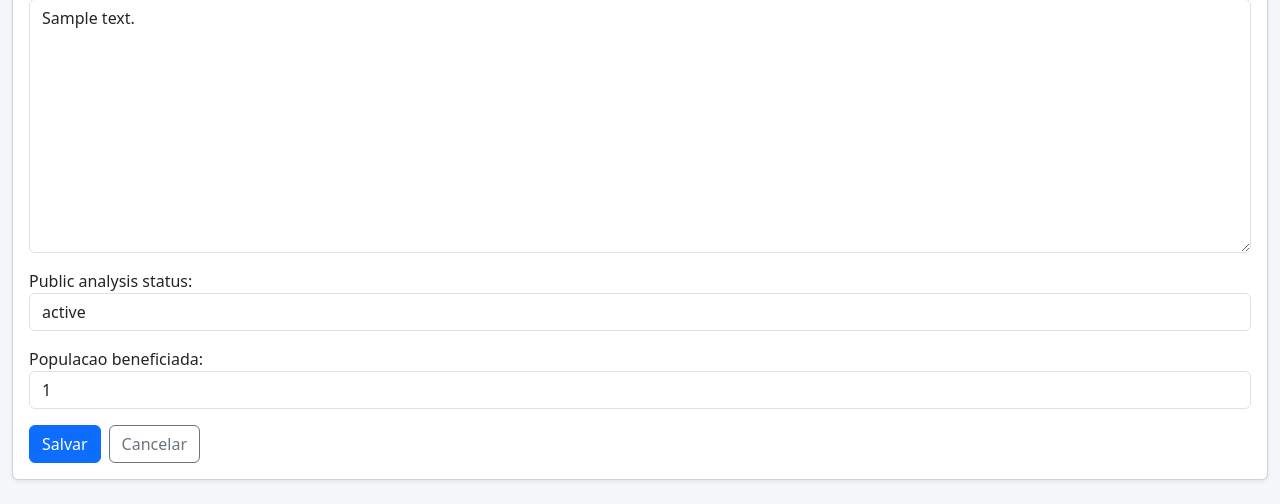
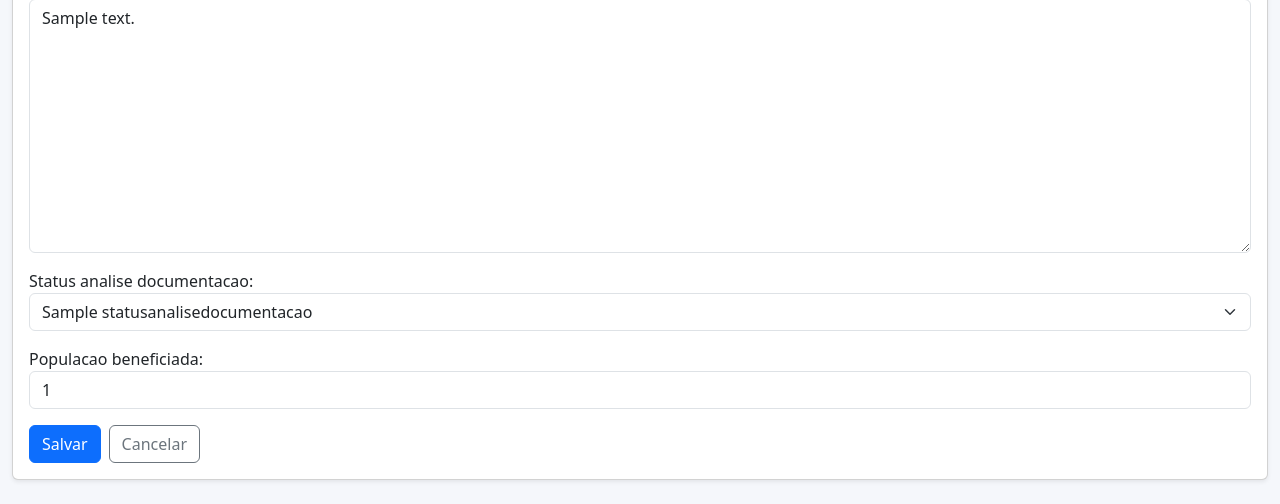
Before and after one commit to GibaTrindade/app_fem, a Django app: page /ptms/1/editar/ in a window 1280 px wide. Shown: the part 2141-2645 px from the top of the page. Run offline with Django 5.2, Linux system fonts and the light colour scheme; a user stored in the database is signed in; tables that the repository leaves empty hold one stand-in row (values such as "Sample post").

Commit message:
adicionado status na prorpia aba de documentos

```diff
--- a/core/models.py
+++ b/core/models.py
@@ -34,6 +34,10 @@ class StatusObra(NomeCatalogo):
     pass
 
 
+class StatusAnaliseDocumentacao(NomeCatalogo):
+    pass
+
+
 class AreaInvestimento(NomeCatalogo):
     pass
 
--- a/ptms/forms.py
+++ b/ptms/forms.py
@@ -3,11 +3,12 @@ from decimal import Decimal, InvalidOperation
 from django import forms
 
 from conclusao_informal.models import ConclusaoInformalPTM
+from core.models import StatusAnaliseDocumentacao
 from eventos.models import EventoPTM
 from observacoes.models import ObservacaoEncaminhamentoPTM
 from pagamentos.models import PagamentoPTM
 from prestacao_contas.models import PrestacaoContaHistorico, PrestacaoContaPTM
-from ptms.models import PTM, PublicDocumentPTM
+from ptms.models import DocumentoPublicoPTM, PTM
 from vistorias.models import VistoriaPTM
 
 
@@ -57,7 +58,7 @@ class PTMForm(BaseBootstrapModelForm):
             "area_investimento",
             "conta_ptm",
             "descricao",
-            "public_analysis_status",
+            "status_analise_documentacao",
             "populacao_beneficiada",
         ]
         widgets = {
@@ -66,20 +67,33 @@ class PTMForm(BaseBootstrapModelForm):
         }
 
 
-class PublicDocumentPTMForm(BaseBootstrapModelForm):
+class DocumentoPublicoPTMForm(BaseBootstrapModelForm):
     class Meta:
-        model = PublicDocumentPTM
+        model = DocumentoPublicoPTM
         fields = ["nome_remetente", "contato", "descricao", "arquivo"]
 
     def clean_arquivo(self):
         arquivo = self.cleaned_data["arquivo"]
         nome = arquivo.name.lower()
-        allowed_extensions = (".pdf", ".png", ".jpg", ".jpeg", ".webp")
-        if not nome.endswith(allowed_extensions):
+        extensoes_permitidas = (".pdf", ".png", ".jpg", ".jpeg", ".webp")
+        if not nome.endswith(extensoes_permitidas):
             raise forms.ValidationError("Envie um arquivo PDF ou imagem (PNG, JPG ou WEBP).")
         if arquivo.size > 10 * 1024 * 1024:
             raise forms.ValidationError("O arquivo deve ter no maximo 10 MB.")
         return arquivo
+
+
+class StatusAnaliseDocumentacaoForm(forms.Form):
+    status_analise_documentacao = forms.ModelChoiceField(
+        queryset=StatusAnaliseDocumentacao.objects.filter(ativo=True).order_by("nome"),
+        required=False,
+        empty_label="Selecione um status",
+        label="Status da analise da documentacao",
+    )
+
+    def __init__(self, *args, **kwargs):
+        super().__init__(*args, **kwargs)
+        self.fields["status_analise_documentacao"].widget.attrs["class"] = "form-select"
 
 
 class EventoPTMForm(BaseBootstrapModelForm):
--- a/ptms/models.py
+++ b/ptms/models.py
@@ -3,15 +3,28 @@ from decimal import Decimal
 
 from django.db import models
 
-from core.models import AreaInvestimento, Secretaria, StatusObra, StatusPTM, TimestampedModel, TipoFEM
+from core.models import (
+    AreaInvestimento,
+    Secretaria,
+    StatusAnaliseDocumentacao,
+    StatusObra,
+    StatusPTM,
+    TimestampedModel,
+    TipoFEM,
+)
 
 
-def generate_public_access_token():
+def gerar_codigo_acesso_publico():
     return secrets.token_urlsafe(24)
 
 
-def public_document_upload_to(instance, filename):
+def upload_documento_publico_ptm(instance, filename):
     return f"ptms/publico/{instance.ptm_id}/{filename}"
+
+
+# Compatibilidade com migracoes ja aplicadas.
+generate_public_access_token = gerar_codigo_acesso_publico
+public_document_upload_to = upload_documento_publico_ptm
 
 
 class PTM(TimestampedModel):
@@ -51,8 +64,14 @@ class PTM(TimestampedModel):
     area_investimento = models.ForeignKey(AreaInvestimento, on_delete=models.PROTECT, null=True, blank=True)
     conta_ptm = models.CharField(max_length=50, blank=True)
     descricao = models.TextField(blank=True)
-    public_access_token = models.CharField(max_length=64, unique=True, null=True, blank=True)
-    public_analysis_status = models.CharField(max_length=255, blank=True)
+    codigo_acesso_publico = models.CharField(max_length=64, unique=True, null=True, blank=True)
+    status_analise_documentacao = models.ForeignKey(
+        StatusAnaliseDocumentacao,
+        on_delete=models.PROTECT,
+        related_name="ptms_status_analise_documentacao",
+        null=True,
+        blank=True,
+    )
 
     populacao_beneficiada = models.PositiveIntegerField(null=True, blank=True)
 
@@ -62,22 +81,22 @@ class PTM(TimestampedModel):
     def __str__(self):
         return f"{self.ordem} - {self.municipio}"
 
-    def ensure_public_access_token(self):
-        if self.public_access_token:
-            return self.public_access_token
-        token = generate_public_access_token()
-        while PTM.objects.filter(public_access_token=token).exists():
-            token = generate_public_access_token()
-        self.public_access_token = token
+    def garantir_codigo_acesso_publico(self):
+        if self.codigo_acesso_publico:
+            return self.codigo_acesso_publico
+        token = gerar_codigo_acesso_publico()
+        while PTM.objects.filter(codigo_acesso_publico=token).exists():
+            token = gerar_codigo_acesso_publico()
+        self.codigo_acesso_publico = token
         return token
 
 
-class PublicDocumentPTM(TimestampedModel):
+class DocumentoPublicoPTM(TimestampedModel):
     ptm = models.ForeignKey(PTM, on_delete=models.CASCADE, related_name="documentos_publicos")
     nome_remetente = models.CharField(max_length=150)
     contato = models.CharField(max_length=150, blank=True)
     descricao = models.TextField(blank=True)
-    arquivo = models.FileField(upload_to=public_document_upload_to)
+    arquivo = models.FileField(upload_to=upload_documento_publico_ptm)
 
     class Meta:
         ordering = ("-created_at",)
--- a/ptms/urls.py
+++ b/ptms/urls.py
@@ -26,6 +26,7 @@ from ptms.views import (
     prestacao_historico_update,
     prestacao_upsert,
     ptm_generate_public_link,
+    ptm_status_analise_update,
     ptm_public_upload,
     vistoria_delete,
     vistoria_create,
@@ -42,6 +43,7 @@ urlpatterns = [
     path('ptms/<int:pk>/editar/', PTMUpdateView.as_view(), name='ptm_update'),
     path('ptms/<int:pk>/excluir/', PTMDeleteView.as_view(), name='ptm_delete'),
     path('ptms/<int:pk>/gerar-link-publico/', ptm_generate_public_link, name='ptm_generate_public_link'),
+    path('ptms/<int:pk>/status-analise-documentacao/', ptm_status_analise_update, name='ptm_status_analise_update'),
 
     path('ptms/<int:ptm_id>/eventos/novo/', evento_create, name='evento_create'),
     path('ptms/<int:ptm_id>/eventos/<int:evento_id>/editar/', evento_update, name='evento_update'),
--- a/ptms/views.py
+++ b/ptms/views.py
@@ -18,16 +18,17 @@ from pagamentos.models import PagamentoPTM
 from prestacao_contas.models import PrestacaoContaHistorico, PrestacaoContaPTM
 from ptms.forms import (
     ConclusaoInformalForm,
+    DocumentoPublicoPTMForm,
     EventoPTMForm,
     ObservacaoEncaminhamentoForm,
     PagamentoPTMForm,
     PrestacaoContaHistoricoForm,
     PrestacaoContaPTMForm,
     PTMForm,
-    PublicDocumentPTMForm,
+    StatusAnaliseDocumentacaoForm,
     VistoriaPTMForm,
 )
-from ptms.models import PTM, PublicDocumentPTM
+from ptms.models import PTM
 from vistorias.models import VistoriaPTM
 
 
@@ -72,10 +73,10 @@ def _deny_edit_if_forbidden(request, ptm, tab="eventos"):
 
 
 def _public_ptm_url(request, ptm):
-    if not ptm.public_access_token:
+    if not ptm.codigo_acesso_publico:
         return ""
     return request.build_absolute_uri(
-        reverse("ptm_public_detail", kwargs={"token": ptm.public_access_token})
+        reverse("ptm_public_detail", kwargs={"token": ptm.codigo_acesso_publico})
     )
 
 
@@ -252,6 +253,9 @@ class PTMDetailView(DetailView):
         context["observacoes"] = ptm.observacoes_enc.all()
         context["conclusoes"] = ptm.conclusoes_informais.all()
         context["documentos_publicos"] = ptm.documentos_publicos.all()
+        context["status_analise_form"] = StatusAnaliseDocumentacaoForm(
+            initial={"status_analise_documentacao": ptm.status_analise_documentacao}
+        )
         context["can_edit_ptm"] = _user_can_edit_ptm(self.request.user, ptm)
         context["public_url"] = _public_ptm_url(self.request, ptm)
         return context
@@ -261,7 +265,7 @@ class PTMPublicDetailView(DetailView):
     model = PTM
     template_name = "ptms/ptm_public_detail.html"
     context_object_name = "ptm"
-    slug_field = "public_access_token"
+    slug_field = "codigo_acesso_publico"
     slug_url_kwarg = "token"
 
     def get_object(self, queryset=None):
@@ -269,24 +273,28 @@ class PTMPublicDetailView(DetailView):
         if not token:
             raise Http404
         return get_object_or_404(
-            PTM.objects.select_related("status_ptm_atual", "status_obra_atual"),
-            public_access_token=token,
+            PTM.objects.select_related(
+                "status_ptm_atual",
+                "status_obra_atual",
+                "status_analise_documentacao",
+            ),
+            codigo_acesso_publico=token,
         )
 
     def get_context_data(self, **kwargs):
         context = super().get_context_data(**kwargs)
         ptm = self.object
-        context["public_form"] = kwargs.get("public_form") or PublicDocumentPTMForm()
+        context["documento_publico_form"] = kwargs.get("documento_publico_form") or DocumentoPublicoPTMForm()
         context["documentos_publicos"] = ptm.documentos_publicos.all()
         return context
 
 
 def ptm_public_upload(request, token):
-    ptm = get_object_or_404(PTM, public_access_token=token)
+    ptm = get_object_or_404(PTM, codigo_acesso_publico=token)
     if request.method != "POST":
         return redirect("ptm_public_detail", token=token)
 
-    form = PublicDocumentPTMForm(request.POST, request.FILES)
+    form = DocumentoPublicoPTMForm(request.POST, request.FILES)
     if form.is_valid():
         documento = form.save(commit=False)
         documento.ptm = ptm
@@ -299,7 +307,7 @@ def ptm_public_upload(request, token):
         "ptms/ptm_public_detail.html",
         {
             "ptm": ptm,
-            "public_form": form,
+            "documento_publico_form": form,
             "documentos_publicos": ptm.documentos_publicos.all(),
         },
     )
@@ -311,10 +319,26 @@ def ptm_generate_public_link(request, pk):
     if blocked:
         return blocked
     if request.method == "POST":
-        ptm.ensure_public_access_token()
-        ptm.save(update_fields=["public_access_token"])
+        ptm.garantir_codigo_acesso_publico()
+        ptm.save(update_fields=["codigo_acesso_publico"])
         messages.success(request, "Link publico gerado com sucesso.")
     return redirect(f"{reverse('ptm_detail', kwargs={'pk': ptm.pk})}?tab={request.GET.get('tab', 'eventos')}")
+
+
+def ptm_status_analise_update(request, pk):
+    ptm = get_object_or_404(PTM, pk=pk)
+    blocked = _deny_edit_if_forbidden(request, ptm, tab="documentos_publicos")
+    if blocked:
+        return blocked
+    if request.method == "POST":
+        form = StatusAnaliseDocumentacaoForm(request.POST)
+        if form.is_valid():
+            ptm.status_analise_documentacao = form.cleaned_data["status_analise_documentacao"]
+            ptm.save(update_fields=["status_analise_documentacao"])
+            messages.success(request, "Status da analise da documentacao atualizado com sucesso.")
+        else:
+            messages.error(request, "Nao foi possivel atualizar o status da analise da documentacao.")
+    return redirect(f"{reverse('ptm_detail', kwargs={'pk': ptm.pk})}?tab=documentos_publicos")
 
 
 class PTMCreateView(CreateView):
```
Also changed, not shown: core/admin.py (+17 -1 lines), docs/spec/02-requisitos-funcionais.md (+9 -1 lines), docs/spec/03-especificacao-tecnica.md (+13 -2 lines), docs/spec/04-backlog-mvp.md (+7 -0 lines), ptms/admin.py (+12 -5 lines), templates/ptms/ptm_detail.html (+14 -0 lines), templates/ptms/ptm_public_detail.html (+14 -14 lines), core/migrations/0004_statusanalisedocumentacao.py (added), ptms/migrations/0003_migrar_documentacao_publica.py (added).
